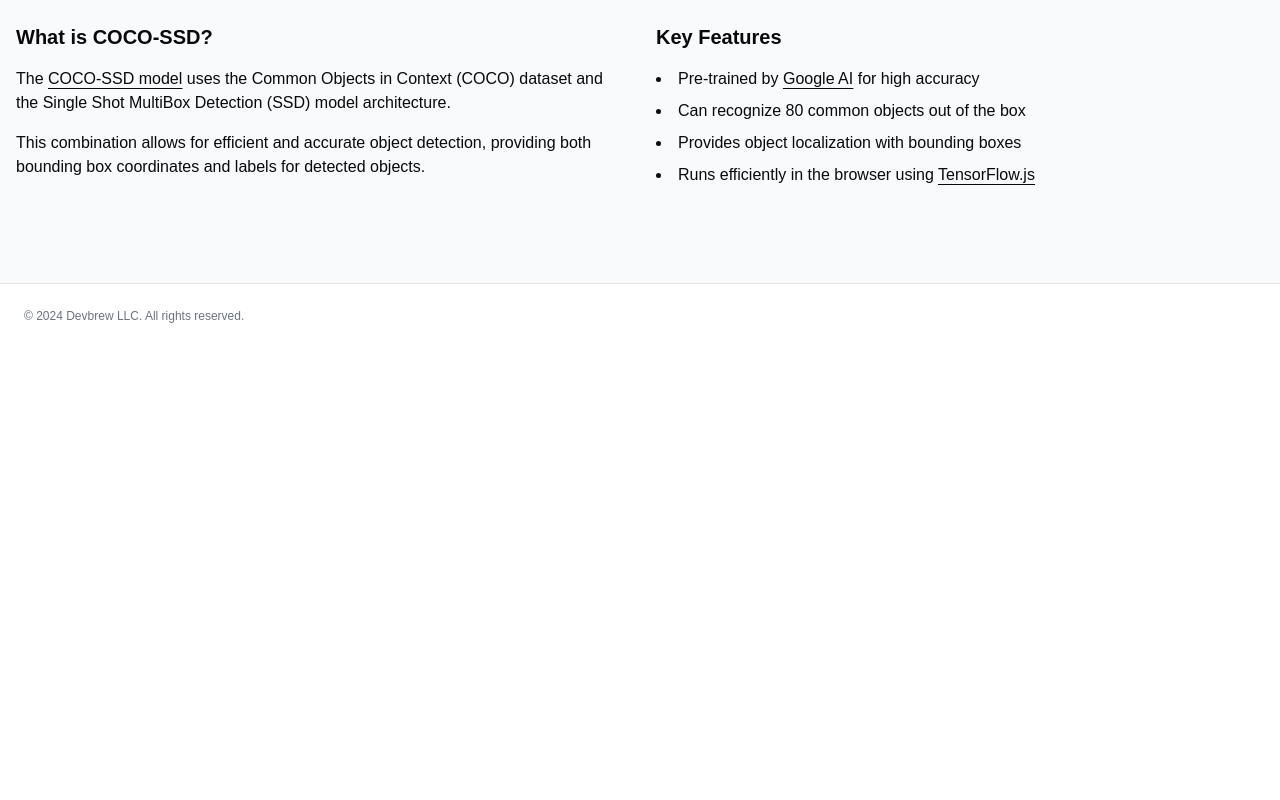
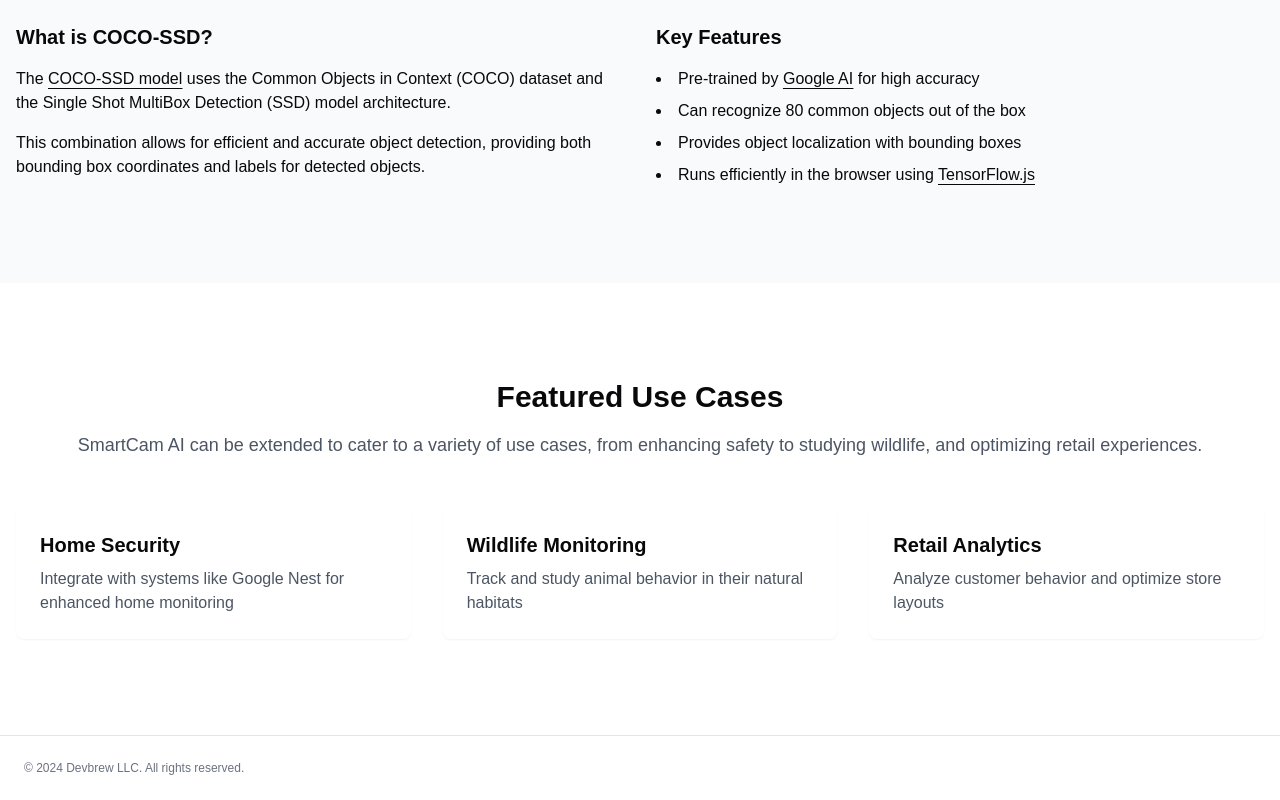
Before and after one commit to joekariuki/smartcam-ai, a Next.js app: page / in a window 1280 px wide. Shown: the part 1518-2318 px from the top of the page. Before the commit the page ends 1866 px from the top, so only its background shows below. Built offline with nearby package versions, Linux system fonts and the light colour scheme.

Commit message:
feat(home): add UseCases component to Home page
Integrate the `UseCases` component into the Home page to showcase featured use cases of SmartCam AI.

```diff
--- a/app/page.tsx
+++ b/app/page.tsx
@@ -2,6 +2,7 @@ import Features from "@/components/features";
 import Hero from "@/components/hero";
 import HowItWorks from "@/components/how-it-works";
 import ModelInfo from "@/components/model-info";
+import UseCases from "@/components/use-cases";
 
 export default function Home() {
   return (
@@ -11,6 +12,7 @@ export default function Home() {
         <Features />
         <HowItWorks />
         <ModelInfo />
+        <UseCases />
       </main>
     </div>
   );
```
